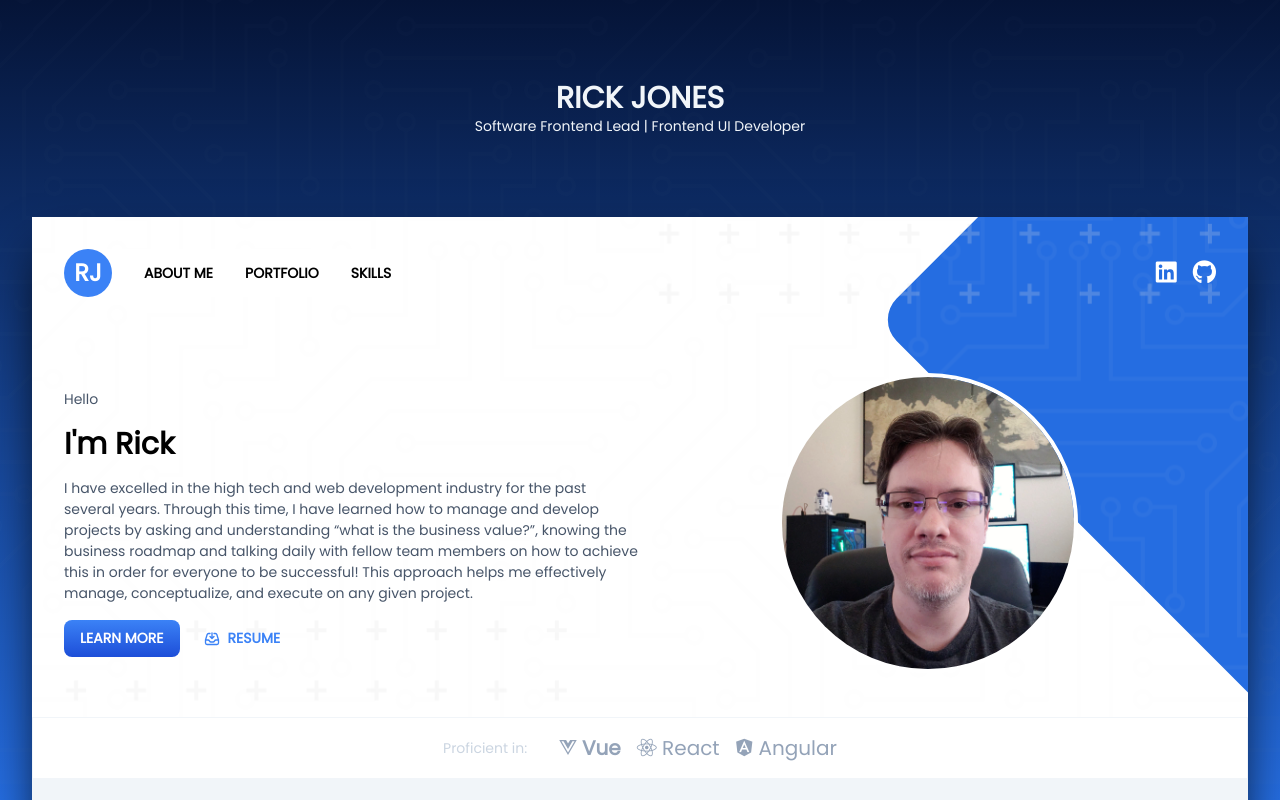
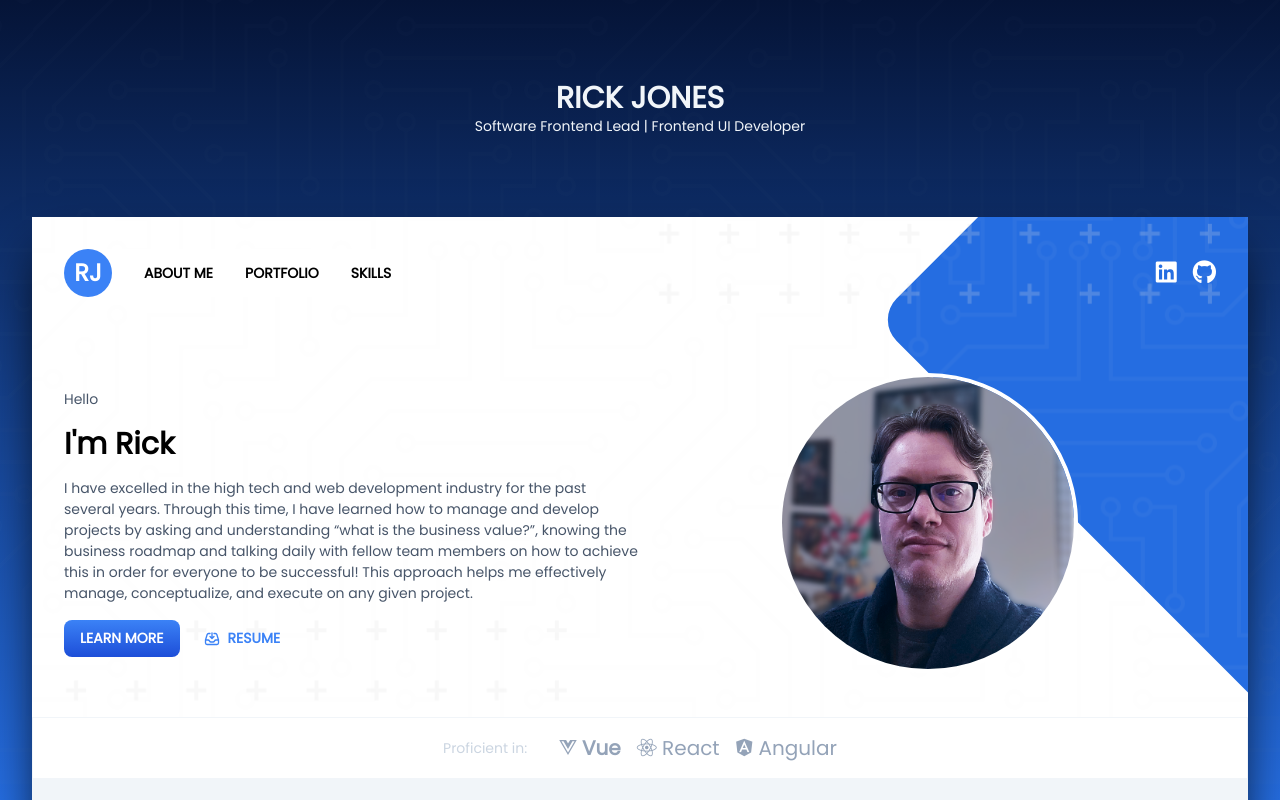
Before and after one commit to rljones101/rljones101.github.io, a React (Vite) app: page / in a window 1280 px wide. Shown: the top 800 px of the page. Built offline with nearby package versions, Linux system fonts and the light colour scheme.

Commit message:
Updated profile pic.

```diff
--- a/src/App.jsx
+++ b/src/App.jsx
@@ -250,7 +250,7 @@ function ProfileImage() {
     <div className="order-1 md:order-2 flex-1 flex flex-col items-center justify-center relative">
       <img
         alt="Rick"
-        src="profile-pic.jpg"
+        src="profile-pic-2.png"
         className="relative rounded-full  z-30 border-4 border-white"
         style={{
           objectFit: "cover",
```
Also changed, not shown: public/profile-pic-2.png (added).
